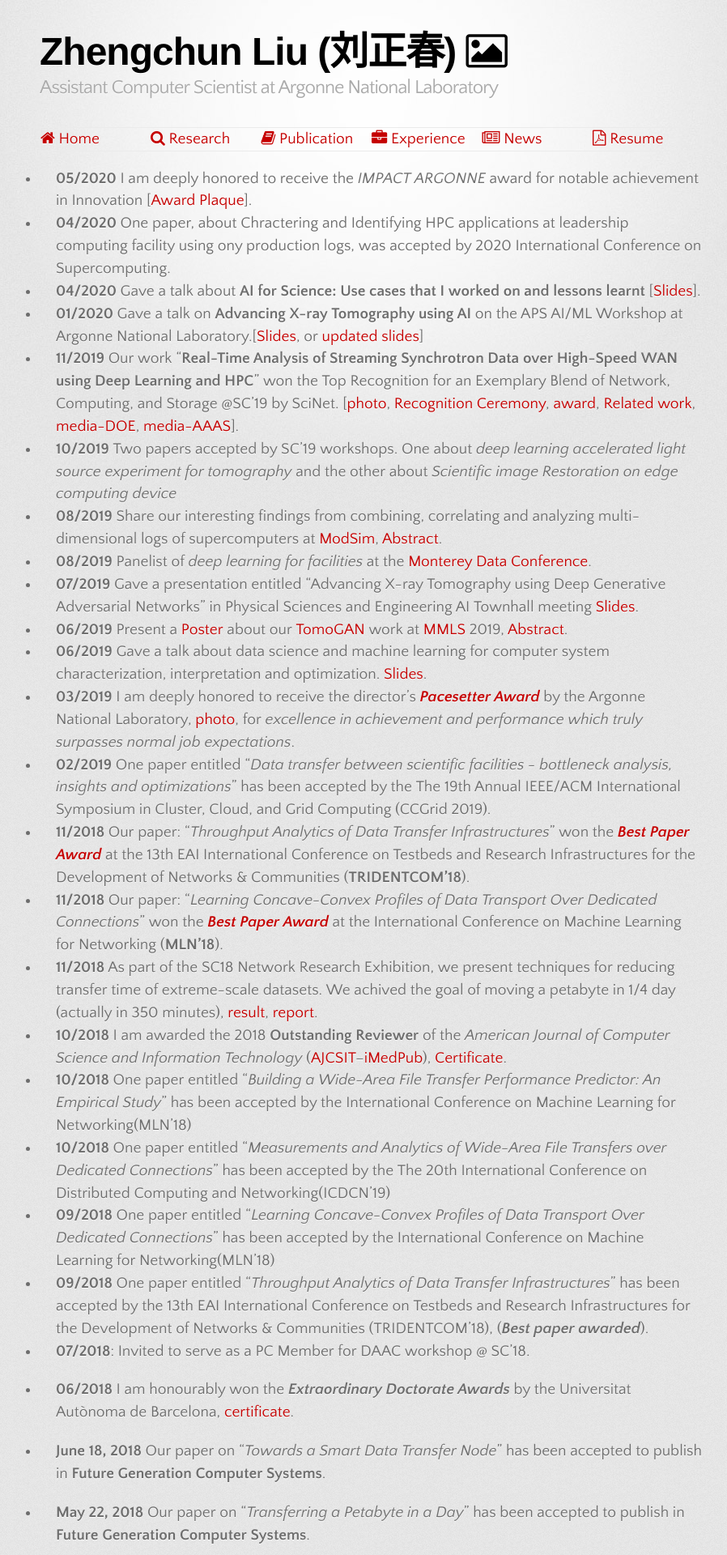
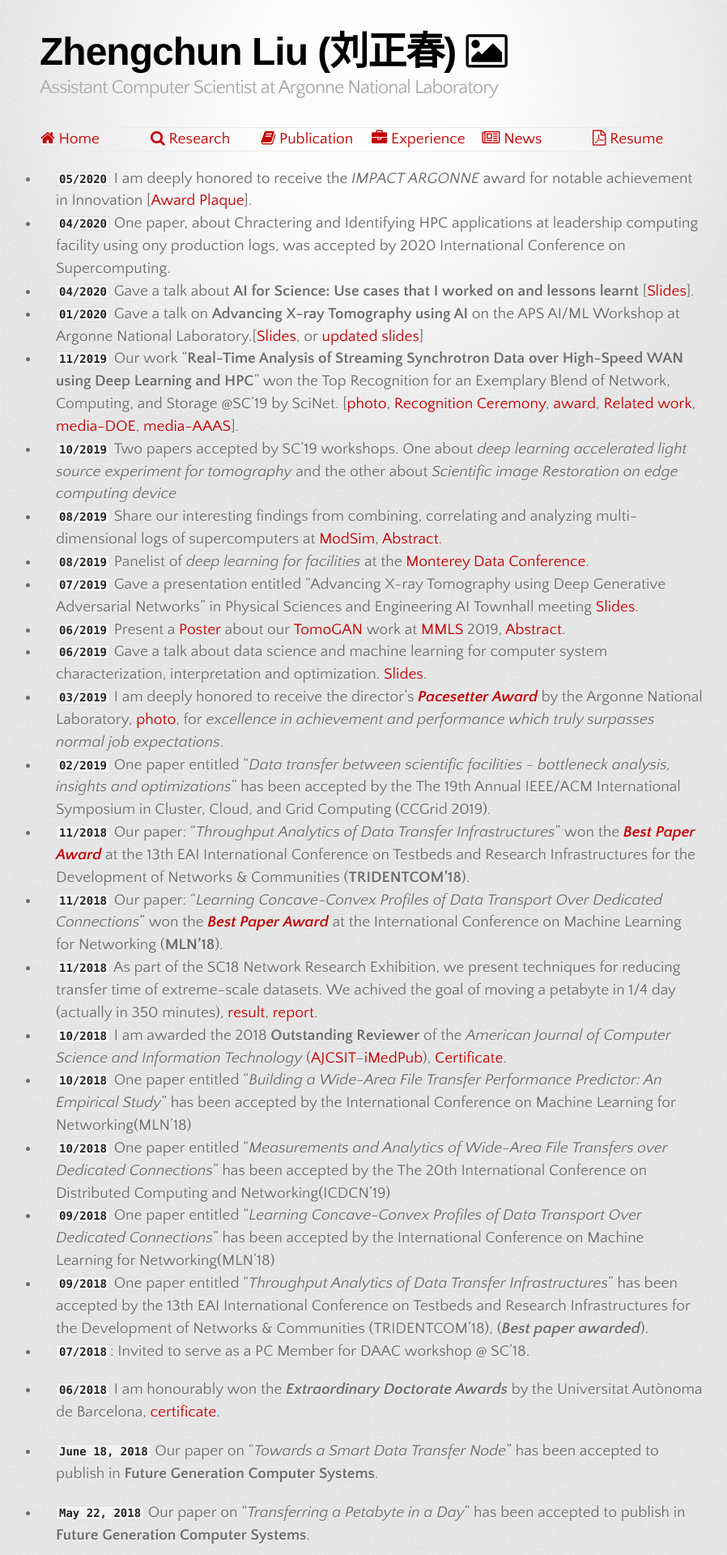
Before and after one commit to lzhengchun/lzhengchun.github.io, a Jekyll site: the page built from News.md, in a window 1280 px wide. Shown: the top 1920 px of the page at 81% size, without its empty margins (181-1079 px from the left). Built offline with Jekyll 4.4.1, drawn with Linux system fonts in a browser that asks for light colours; some web fonts are replaced.

Commit message:
add, delete, polish etc.

```diff
--- a/News.md
+++ b/News.md
@@ -2,39 +2,39 @@
 layout: default
 title: What's new
 ---
-* __05/2020__ I am deeply honored to receive the _IMPACT ARGONNE_ award for notable achievement in Innovation [[Award Plaque](file/impact-argonne.pdf)].
-* __04/2020__ One paper, about Chractering and Identifying HPC applications at leadership computing facility using ony production logs, was accepted by 2020 International Conference on Supercomputing.
-* __04/2020__ Gave a talk about __AI for Science: Use cases that I worked on and lessons learnt__ [[Slides](file/CELS-coffee-talk-20200415.pdf)].
-* __01/2020__ Gave a talk on **Advancing X-ray Tomography using AI** on the APS AI/ML Workshop at Argonne National Laboratory.[[Slides](file/APS-AI-Workshop.pdf), or [updated slides](file/APS-coffee-talk-202003.pdf)]
-* __11/2019__ Our work "**Real-Time Analysis of Streaming Synchrotron Data over High-Speed WAN using Deep Learning and HPC**" won the Top Recognition for an Exemplary Blend of Network, Computing, and Storage @SC'19 by SciNet. [[photo](./img/tc-award-team.JPG), [Recognition Ceremony](https://www.facebook.com/SCconferences/videos/543275426219325/?t=834), [award](./img/tc-award.jpg), [Related work](https://arxiv.org/abs/1910.04081), [media-DOE](https://www.newswise.com/doescience/?article_id=724136&returnurl=aHR0cHM6Ly93d3cubmV3c3dpc2UuY29tL2FydGljbGVzL2xpc3Q=), [media-AAAS](https://www.eurekalert.org/pub_releases/2019-12/dnl-atw121719.php)].
-* __10/2019__ Two papers accepted by SC'19 workshops. One about _deep learning accelerated light source experiment for tomography_ and the other about _Scientific image Restoration on edge computing device_
-* __08/2019__ Share our interesting findings from combining, correlating and analyzing multi-dimensional logs of supercomputers at [ModSim](https://www.bnl.gov/modsim2019/), [Abstract](file/modsim-2019.pdf).
-* __08/2019__ Panelist of _deep learning for facilities_ at the [Monterey Data Conference](https://www.montereydataconference.org/).
-* __07/2019__ Gave a presentation entitled "Advancing X-ray Tomography using Deep Generative Adversarial Networks" in Physical Sciences and Engineering AI Townhall meeting [Slides](file/pse-ai-townhall-TomoGAN-Zhengchun-Liu.pdf).
-* __06/2019__ Present a [Poster](file/mmls19-poster.pdf) about our [TomoGAN](https://arxiv.org/abs/1902.07582) work at [MMLS](https://mmls.cc/) 2019, [Abstract](file/mmls19-abs.pdf).
-* __06/2019__ Gave a talk about data science and machine learning for computer system characterization, interpretation and optimization. [Slides](file/ds4sys.pdf).
-* __03/2019__ I am deeply honored to receive the director's [___Pacesetter Award___](img/pacesetter-award.JPG) by the Argonne National Laboratory, [photo](img/2019-pacesetter-award-photo.jpg), for _excellence in achievement and performance which truly surpasses normal job expectations_.
-* __02/2019__ One paper entitled "_Data transfer between scientific facilities - bottleneck analysis, insights and optimizations_" has been accepted by the The 19th Annual IEEE/ACM International Symposium in Cluster, Cloud, and Grid Computing (CCGrid 2019).
-* __11/2018__ Our paper: "_Throughput Analytics of Data Transfer Infrastructures_" won the [***Best Paper Award***](file/TRIDENTCOM18-best-paper.pdf) at the 13th EAI International Conference on Testbeds and Research Infrastructures for the Development of Networks & Communities (**TRIDENTCOM'18**).
-* __11/2018__ Our paper: "_Learning Concave-Convex Profiles of Data Transport Over Dedicated Connections_" won the [***Best Paper Award***](file/mln18-bset-paper.pdf) at the International Conference on Machine Learning for Networking (**MLN'18**).
-* __11/2018__ As part of the SC18 Network Research Exhibition, we present techniques for reducing transfer time of extreme-scale datasets. We achived the goal of moving a petabyte in 1/4 day (actually in 350 minutes), [result](file/1pb-6h-throughput.pdf), [report](https://www.anl.gov/mcs/article/argonne-researchers-move-1-pb-of-data-from-chicago-to-dallas-in-under-6-hours).
-* __10/2018__ I am awarded the 2018 __Outstanding Reviewer__ of the _American Journal of Computer Science and Information Technology_ ([AJCSIT](http://www.imedpub.com/computer-science-and-information-technology/)--[iMedPub](http://www.imedpub.com)), [Certificate](file/AJCSIT-outstanding-reviewer.png).
-* __10/2018__ One paper entitled "_Building a Wide-Area File Transfer Performance Predictor: An Empirical Study_" has been accepted by the International Conference on Machine Learning for Networking(MLN'18)
-* __10/2018__ One paper entitled "_Measurements and Analytics of Wide-Area File Transfers over Dedicated Connections_" has been accepted by the The 20th International Conference on Distributed Computing and Networking(ICDCN'19)
-* __09/2018__ One paper entitled "_Learning Concave-Convex Profiles of Data Transport Over Dedicated Connections_" has been accepted by the International Conference on Machine Learning for Networking(MLN'18)
-* __09/2018__ One paper entitled "_Throughput Analytics of Data Transfer Infrastructures_" has been accepted by the 13th EAI International Conference on Testbeds and Research Infrastructures for the Development of Networks & Communities (TRIDENTCOM'18), (___Best paper awarded___).
-* __07/2018__: Invited to serve as a PC Member for DAAC workshop @ SC'18.
+* __`05/2020`__ I am deeply honored to receive the _IMPACT ARGONNE_ award for notable achievement in Innovation [[Award Plaque](file/impact-argonne.pdf)].
+* __`04/2020`__ One paper, about Chractering and Identifying HPC applications at leadership computing facility using ony production logs, was accepted by 2020 International Conference on Supercomputing.
+* __`04/2020`__ Gave a talk about __AI for Science: Use cases that I worked on and lessons learnt__ [[Slides](file/CELS-coffee-talk-20200415.pdf)].
+* __`01/2020`__ Gave a talk on **Advancing X-ray Tomography using AI** on the APS AI/ML Workshop at Argonne National Laboratory.[[Slides](file/APS-AI-Workshop.pdf), or [updated slides](file/APS-coffee-talk-202003.pdf)]
+* __`11/2019`__ Our work "**Real-Time Analysis of Streaming Synchrotron Data over High-Speed WAN using Deep Learning and HPC**" won the Top Recognition for an Exemplary Blend of Network, Computing, and Storage @SC'19 by SciNet. [[photo](./img/tc-award-team.JPG), [Recognition Ceremony](https://www.facebook.com/SCconferences/videos/543275426219325/?t=834), [award](./img/tc-award.jpg), [Related work](https://arxiv.org/abs/1910.04081), [media-DOE](https://www.newswise.com/doescience/?article_id=724136&returnurl=aHR0cHM6Ly93d3cubmV3c3dpc2UuY29tL2FydGljbGVzL2xpc3Q=), [media-AAAS](https://www.eurekalert.org/pub_releases/2019-12/dnl-atw121719.php)].
+* __`10/2019`__ Two papers accepted by SC'19 workshops. One about _deep learning accelerated light source experiment for tomography_ and the other about _Scientific image Restoration on edge computing device_
+* __`08/2019`__ Share our interesting findings from combining, correlating and analyzing multi-dimensional logs of supercomputers at [ModSim](https://www.bnl.gov/modsim2019/), [Abstract](file/modsim-2019.pdf).
+* __`08/2019`__ Panelist of _deep learning for facilities_ at the [Monterey Data Conference](https://www.montereydataconference.org/).
+* __`07/2019`__ Gave a presentation entitled "Advancing X-ray Tomography using Deep Generative Adversarial Networks" in Physical Sciences and Engineering AI Townhall meeting [Slides](file/pse-ai-townhall-TomoGAN-Zhengchun-Liu.pdf).
+* __`06/2019`__ Present a [Poster](file/mmls19-poster.pdf) about our [TomoGAN](https://arxiv.org/abs/1902.07582) work at [MMLS](https://mmls.cc/) 2019, [Abstract](file/mmls19-abs.pdf).
+* __`06/2019`__ Gave a talk about data science and machine learning for computer system characterization, interpretation and optimization. [Slides](file/ds4sys.pdf).
+* __`03/2019`__ I am deeply honored to receive the director's [___Pacesetter Award___](img/pacesetter-award.JPG) by the Argonne National Laboratory, [photo](img/2019-pacesetter-award-photo.jpg), for _excellence in achievement and performance which truly surpasses normal job expectations_.
+* __`02/2019`__ One paper entitled "_Data transfer between scientific facilities - bottleneck analysis, insights and optimizations_" has been accepted by the The 19th Annual IEEE/ACM International Symposium in Cluster, Cloud, and Grid Computing (CCGrid 2019).
+* __`11/2018`__ Our paper: "_Throughput Analytics of Data Transfer Infrastructures_" won the [***Best Paper Award***](file/TRIDENTCOM18-best-paper.pdf) at the 13th EAI International Conference on Testbeds and Research Infrastructures for the Development of Networks & Communities (**TRIDENTCOM'18**).
+* __`11/2018`__ Our paper: "_Learning Concave-Convex Profiles of Data Transport Over Dedicated Connections_" won the [***Best Paper Award***](file/mln18-bset-paper.pdf) at the International Conference on Machine Learning for Networking (**MLN'18**).
+* __`11/2018`__ As part of the SC18 Network Research Exhibition, we present techniques for reducing transfer time of extreme-scale datasets. We achived the goal of moving a petabyte in 1/4 day (actually in 350 minutes), [result](file/1pb-6h-throughput.pdf), [report](https://www.anl.gov/mcs/article/argonne-researchers-move-1-pb-of-data-from-chicago-to-dallas-in-under-6-hours).
+* __`10/2018`__ I am awarded the 2018 __Outstanding Reviewer__ of the _American Journal of Computer Science and Information Technology_ ([AJCSIT](http://www.imedpub.com/computer-science-and-information-technology/)--[iMedPub](http://www.imedpub.com)), [Certificate](file/AJCSIT-outstanding-reviewer.png).
+* __`10/2018`__ One paper entitled "_Building a Wide-Area File Transfer Performance Predictor: An Empirical Study_" has been accepted by the International Conference on Machine Learning for Networking(MLN'18)
+* __`10/2018`__ One paper entitled "_Measurements and Analytics of Wide-Area File Transfers over Dedicated Connections_" has been accepted by the The 20th International Conference on Distributed Computing and Networking(ICDCN'19)
+* __`09/2018`__ One paper entitled "_Learning Concave-Convex Profiles of Data Transport Over Dedicated Connections_" has been accepted by the International Conference on Machine Learning for Networking(MLN'18)
+* __`09/2018`__ One paper entitled "_Throughput Analytics of Data Transfer Infrastructures_" has been accepted by the 13th EAI International Conference on Testbeds and Research Infrastructures for the Development of Networks & Communities (TRIDENTCOM'18), (___Best paper awarded___).
+* __`07/2018`__: Invited to serve as a PC Member for DAAC workshop @ SC'18.
 
 
-* __06/2018__ I am honourably won the ___Extraordinary Doctorate Awards___ by the Universitat Autònoma de Barcelona, [certificate](file/zliu-extraordinary-doc.pdf).
+* __`06/2018`__ I am honourably won the ___Extraordinary Doctorate Awards___ by the Universitat Autònoma de Barcelona, [certificate](file/zliu-extraordinary-doc.pdf).
 
-* __June 18, 2018__ Our paper on "_Towards a Smart Data Transfer Node_" has been accepted to publish in __Future Generation Computer Systems__.
+* __`June 18, 2018`__ Our paper on "_Towards a Smart Data Transfer Node_" has been accepted to publish in __Future Generation Computer Systems__.
 
-* __May 22, 2018__ Our paper on "_Transferring a Petabyte in a Day_" has been accepted to publish in __Future Generation Computer Systems__.
+* __`May 22, 2018`__ Our paper on "_Transferring a Petabyte in a Day_" has been accepted to publish in __Future Generation Computer Systems__.
 
-* __May 14, 2018__ An invited paper entitled [A comprehensive study of wide area data movement at a scientific computing](http://www.mcs.anl.gov/~zcliu/file/snta-18.pdf) was submitted to the Scalable Network Traffic Analytics workshop in conjunction with the 2018 IEEE 38th International Conference on Distributed Computing Systems (ICDCS’18) (SNTA’18).
+* __`May 14, 2018`__ An invited paper entitled [A comprehensive study of wide area data movement at a scientific computing](http://www.mcs.anl.gov/~zcliu/file/snta-18.pdf) was submitted to the Scalable Network Traffic Analytics workshop in conjunction with the 2018 IEEE 38th International Conference on Distributed Computing Systems (ICDCS’18) (SNTA’18).
 
-* __May 8, 2018__ Paper on [Toward Autonomic Science Infrastructure: Architecture, Limitations, and Open Issues](https://doi.org/10.1145/3217197.3217205) was accepted to present at the 1st AI-Science workshop held in conjunction with HPDC'18.
+* __`May 8, 2018`__ Paper on [Toward Autonomic Science Infrastructure: Architecture, Limitations, and Open Issues](https://doi.org/10.1145/3217197.3217205) was accepted to present at the 1st AI-Science workshop held in conjunction with HPDC'18.
 
 * One paper on "_Cross-geography Scientific Data Transfer Trends and User Behavior Patterns_" was accepted by the 27th International ACM Symposium on High-Performance Parallel and Distributed Computing (HPDC'18),
 
```
Also changed, not shown: Publication.md (+1 -1 lines), file/Zhengchun_Liu_CV.html (+14 -14 lines), index.md (+16 -16 lines).
